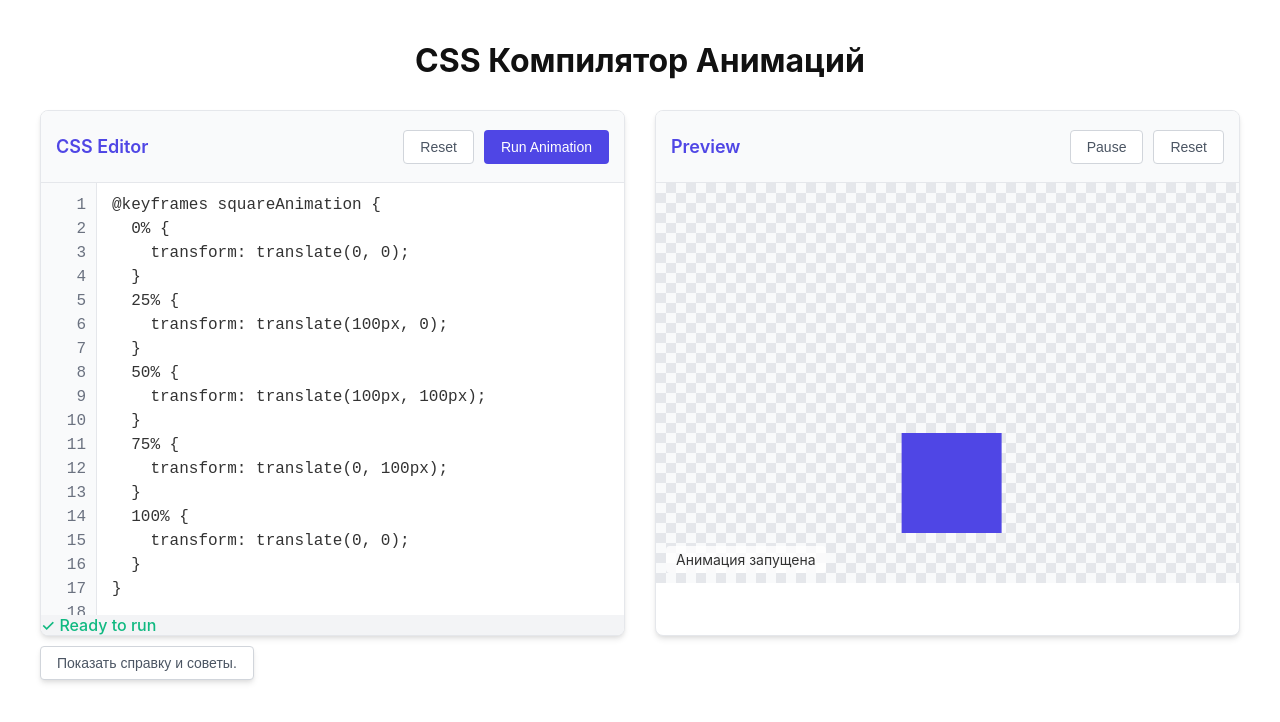
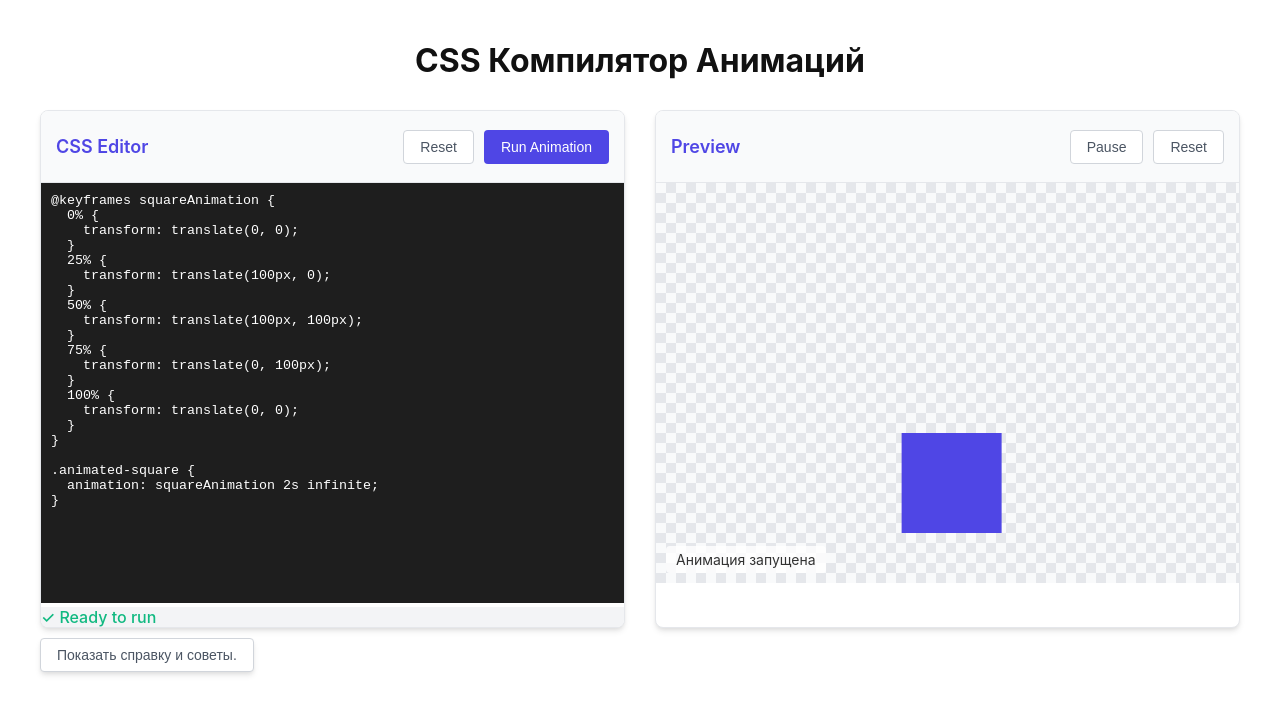
Before and after one commit to Arcadnick/ReportOnJavaScript, a React (Create React App) app: page /css-animation in a window 1280 px wide. Shown: the top 722 px of the page. Built offline with nearby package versions, Linux system fonts and the light colour scheme.

Commit message:
fix code editor

```diff
--- a/src/components/css-animation-playground/CssAnimationPageStyles.css
+++ b/src/components/css-animation-playground/CssAnimationPageStyles.css
@@ -1,6 +1,3 @@
-/* CSS для страницы CSS-анимаций */
-
-/* Основные стили для страницы */
 .css-animation-page {
   font-family: -apple-system, BlinkMacSystemFont, 'Segoe UI', Roboto, Oxygen, Ubuntu, Cantarell, 'Open Sans', 'Helvetica Neue', sans-serif;
   max-width: 1200px;
--- a/src/components/css-animation-playground/CssEditor.js
+++ b/src/components/css-animation-playground/CssEditor.js
@@ -1,7 +1,7 @@
-import { useState, useRef, useEffect } from 'react';
+
+import { useState, useRef } from 'react';
 import useStyleApplication from './useStyleApplication';
 
-// Дефолтный CSS с примером анимации
 const DEFAULT_CSS = `@keyframes squareAnimation {
   0% {
     transform: translate(0, 0);
@@ -27,109 +27,43 @@ const DEFAULT_CSS = `@keyframes squareAnimation {
 const CssEditor = ({ onAnimationStart, onAnimationStop }) => {
   const [cssCode, setCssCode] = useState(DEFAULT_CSS);
   const [statusMessage, setStatusMessage] = useState({ text: 'Ready to run', type: 'success' });
-  const editorRef = useRef(null);
-  const lineNumbersRef = useRef(null);
   const { applyStyle, removeStyle } = useStyleApplication();
 
-  // Обновляем номера строк при изменении кода
-  useEffect(() => {
-    updateLineNumbers();
-  }, [cssCode]);
-
-  // Создаем номера строк в редакторе
-  const updateLineNumbers = () => {
-    if (!lineNumbersRef.current) return;
-
-    // Сначала очищаем существующие номера строк
-    lineNumbersRef.current.innerHTML = '';
-
-    // Создаем новые номера строк
-    const lines = (cssCode || '').split('\n');
-    for (let i = 0; i < lines.length+1; i++) {
-      const div = document.createElement('div');
-      div.textContent = (i + 1).toString();
-      lineNumbersRef.current.appendChild(div);
-      console.log(i);
-    }
-  };
-
   const handleEditorChange = (e) => {
-    // Сохраняем выделение/позицию курсора
-    const selection = window.getSelection();
-    const range = selection?.getRangeAt(0);
-    const offset = range?.startOffset || 0;
-    const node = range?.startContainer;
-
-    if (editorRef.current) {
-      setCssCode(editorRef.current.textContent || '');
-
-      // Нужно использовать setTimeout, чтобы дать React время для обновления DOM
-      setTimeout(() => {
-        try {
-          // Восстанавливаем позицию курсора
-          if (selection && range && editorRef.current?.contains(node)) {
-            selection.removeAllRanges();
-            const newRange = document.createRange();
-            newRange.setStart(node, offset);
-            newRange.setEnd(node, offset);
-            selection.addRange(newRange);
-          }
-        } catch (e) {
-          console.log('Не удалось восстановить позицию курсора', e);
-        }
-      }, 0);
-    }
+    setCssCode(e.target.value);
   };
 
   const handleTabKey = (e) => {
     if (e.key === 'Tab') {
       e.preventDefault();
-      document.execCommand('insertText', false, '  ');
+      const start = e.target.selectionStart;
+      const end = e.target.selectionEnd;
+
+      const newValue = cssCode.substring(0, start) + '  ' + cssCode.substring(end);
+      setCssCode(newValue);
+
+      // Восстанавливаем позицию курсора
+      setTimeout(() => {
+        e.target.selectionStart = e.target.selectionEnd = start + 2;
+      }, 0);
     }
   };
 
   const runAnimation = () => {
     try {
-      // Сначала удаляем предыдущие стили
-      removeStyle();
-
-      // Небольшая задержка для правильного применения стилей
-      setTimeout(() => {
-        try {
-          // Применяем новый CSS код
       applyStyle(cssCode);
-          console.log('Анимация применена:', cssCode);
       setStatusMessage({ text: 'Анимация успешно применена', type: 'success' });
       onAnimationStart();
-        } catch (innerError) {
-          console.error('Ошибка при применении анимации:', innerError);
-          let errorMessage = 'Ошибка при применении анимации';
-          if (innerError instanceof Error) {
-            errorMessage = innerError.message;
-          }
-          setStatusMessage({ text: errorMessage, type: 'error' });
-          onAnimationStop();
-        }
-      }, 10);
     } catch (error) {
-      console.error('Ошибка при удалении предыдущих стилей:', error);
-      let errorMessage = 'Ошибка при применении анимации';
-      if (error instanceof Error) {
-        errorMessage = error.message;
-      }
-      setStatusMessage({ text: errorMessage, type: 'error' });
+      console.error('Ошибка при применении анимации:', error);
+      setStatusMessage({ text: 'Ошибка при применении анимации', type: 'error' });
       onAnimationStop();
     }
   };
 
   const resetEditor = () => {
-    // Удаляем старые стили перед применением новых
     removeStyle();
-
-    // Устанавливаем дефолтный CSS в редактор
     setCssCode(DEFAULT_CSS);
-
-    // Применяем дефолтную анимацию после небольшой задержки
     setTimeout(() => {
       try {
         applyStyle(DEFAULT_CSS);
@@ -147,56 +81,35 @@ const CssEditor = ({ onAnimationStart, onAnimationStop }) => {
         <div className="editor-header">
           <h2 className="editor-title">CSS Editor</h2>
           <div className="editor-controls">
-          <button
-            onClick={resetEditor}
-            className="btn-secondary"
-          >
-            Reset
-          </button>
-          <button
-            onClick={runAnimation}
-            className="btn-primary"
-          >
-            Run Animation
-          </button>
+            <button onClick={resetEditor} className="btn-secondary">Reset</button>
+            <button onClick={runAnimation} className="btn-primary">Run Animation</button>
           </div>
         </div>
 
-      <div className="editor-wrapper">
-        <div className="editor-scroll-container">
-          <div ref={lineNumbersRef} className="line-numbers"></div>
+        <textarea
+            value={cssCode}
+            onChange={handleEditorChange}
+            onKeyDown={handleTabKey}
+            spellCheck="false"
+            style={{
+              padding: '10px',
+              margin: 0,
+              minHeight: '400px',
+              width: '100%',
+              fontFamily: 'monospace',
+              whiteSpace: 'pre-wrap',
+              outline: 'none',
+              overflowY: 'auto',
+              resize: 'vertical',
+              backgroundColor: '#1e1e1e',
+              color: '#ffffff',
+              border: 'none'
+            }}
+        />
 
-          <pre
-            ref={editorRef}
-            id="css-editor"
-            className="css-code"
-            contentEditable="true"
-            spellCheck="false"
-            onInput={handleEditorChange}
-            onKeyDown={handleTabKey}
-            suppressContentEditableWarning={true}
-          >
-            {cssCode}
-          </pre>
-        </div>
-      </div>
-
-      {/* Status bar */}
         <div className={`status-bar p-2 text-sm ${statusMessage.type === 'success' ? 'text-success' : 'text-error'}`}>
           {statusMessage.type === 'success' ? '✓' : '⚠'} {statusMessage.text}
         </div>
-
-      <style>{`
-        .line-numbers > div {
-          display: block;
-          width: 30px;
-          padding-right: 10px;
-          text-align: right;
-          color: #6b7280;
-          height: 1.5em;
-          line-height: 1.5;
-        }
-      `}</style>
       </div>
   );
 };
```
Also changed, not shown: 2 other files (tests, documents, lock files or other folders). Lines whose indentation alone changed are shown as unchanged.
